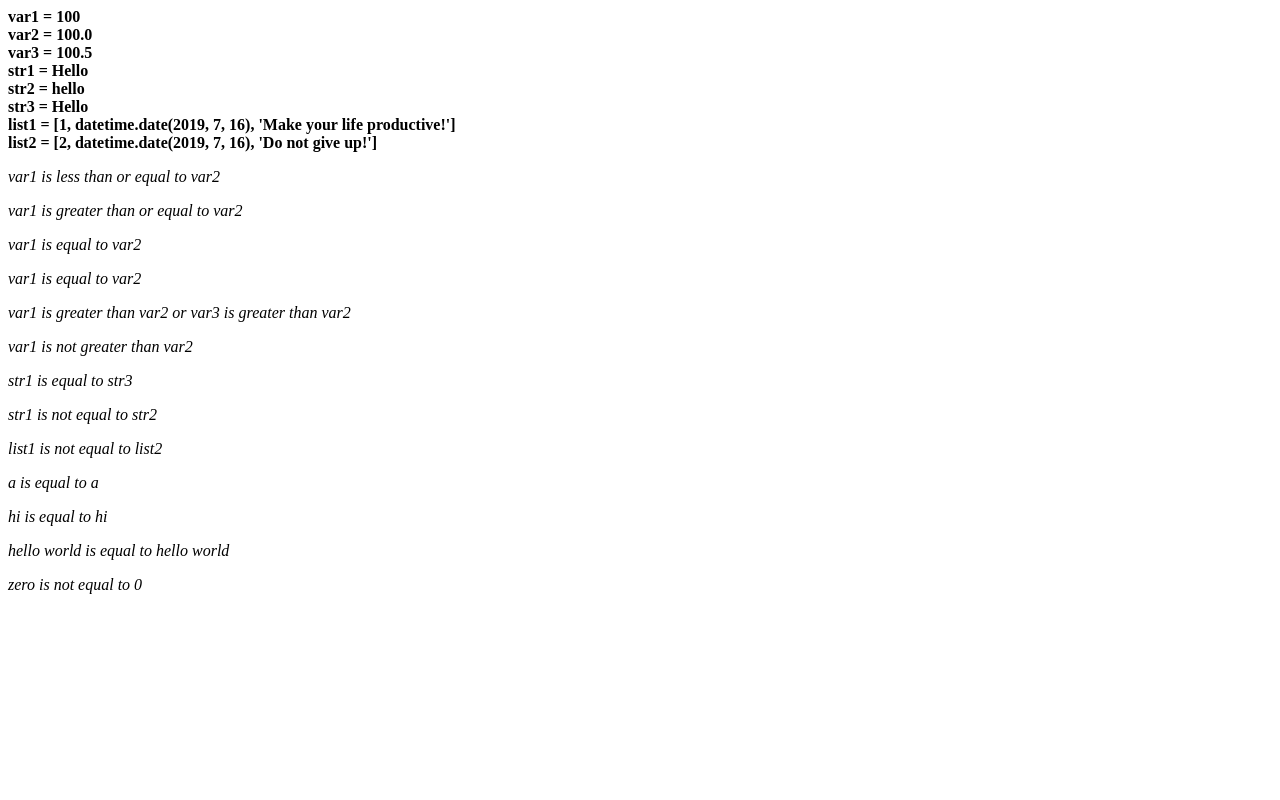
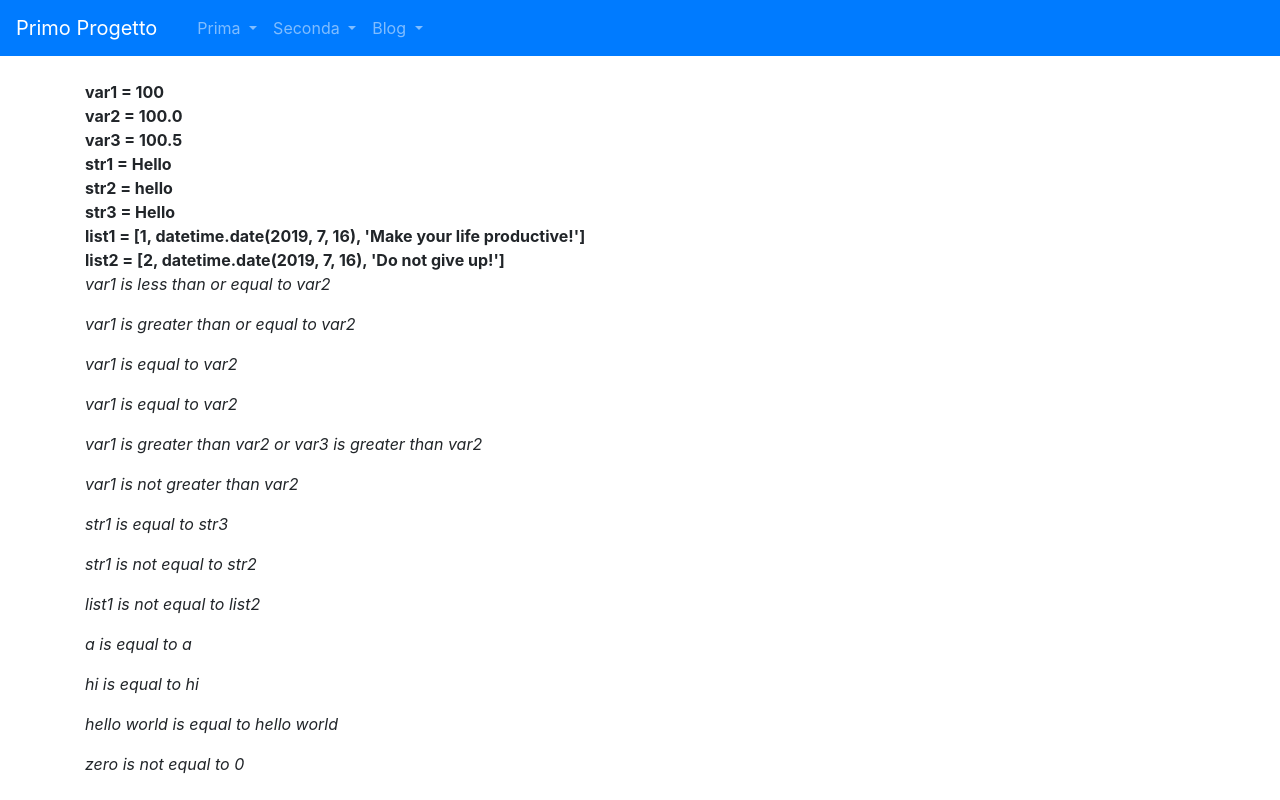
Before and after one commit to informistica/primo_progetto, a Django app: page /seconda_app/ifelif in a window 1280 px wide. Run offline with Django 3.2, Linux system fonts and the light colour scheme; some libraries are stand-ins or nearby versions.

Commit message:
Aggiunto bootstrap
Aggiunto templates base/extends

```diff
--- a/seconda_app/templates/es_ifelif.html
+++ b/seconda_app/templates/es_ifelif.html
@@ -1,11 +1,10 @@
-<!DOCTYPE html>
-<html lang="en">
-<head>
-    <meta charset="UTF-8">
-    <title>if elif</title>
-</head>
-<body>
-<b>var1 = {{ var1 }}</b> <br/>
+{% extends 'base.html'%}
+{%block title%}
+	{{block.super}} | if elif
+{%endblock title%}
+
+{%block content%}
+   <b>var1 = {{ var1 }}</b> <br/>
 <b>var2 = {{ var2 }}</b> <br/>
 <b>var3 = {{ var3 }}</b> <br/>
 <b>str1 = {{ str1 }}</b> <br/>
@@ -16,9 +15,9 @@
 
 
 {% if var1 < var2 %}
-	<p><i>var1 is smaller than var2 </i></b>
+	<p><i>var1 is smaller than var2 </i></p>
 {% elif var1 > var2 %}
-	<p><i>var1 is greater than var2 </i></b>
+	<p><i>var1 is greater than var2 </i></p>
 {% endif %}
 
 
@@ -127,6 +126,4 @@
 {% elif zero != 0 %}
 	<p><i>zero is not equal to 0</i></p>
 {% endif %}
-
-</body>
-</html>
+{%endblock content%}
--- /dev/null
+++ b/templates/base.html
@@ -0,0 +1,91 @@
+{%load static%}
+<!DOCTYPE html>
+<html lang="it">
+<head>
+    <meta charset="utf-8">
+    <meta http-equiv="X-UA-Compatible" content="IE=edge">
+    <meta name="viewport" content="width=device-width, initial-scale=1">
+    <!-- The above 3 meta tags *must* come first in the head; any other head content must come *after* these tags -->
+    <title>{% block title %}Web apps{% endblock title %}</title>
+
+    <!-- Bootstrap -->
+    <!-- Latest compiled and minified CSS -->
+    <link rel="stylesheet" href="https://maxcdn.bootstrapcdn.com/bootstrap/4.0.0/css/bootstrap.min.css"
+          integrity="sha384-Gn5384xqQ1aoWXA+058RXPxPg6fy4IWvTNh0E263XmFcJlSAwiGgFAW/dAiS6JXm" crossorigin="anonymous">
+    <!-- HTML5 shim and Respond.js for IE8 support of HTML5 elements and media queries -->
+    <!-- WARNING: Respond.js doesn't work if you view the page via file:// -->
+    <!--[if lt IE 9]>
+    <script src="https://oss.maxcdn.com/html5shiv/3.7.3/html5shiv.min.js"></script>
+    <script src="https://oss.maxcdn.com/respond/1.4.2/respond.min.js"></script>
+    <![endif]-->
+    <!-- Latest compiled and minified JavaScript -->
+    <script src="https://code.jquery.com/jquery-3.2.1.min.js"></script>
+    <script src="https://cdnjs.cloudflare.com/ajax/libs/popper.js/1.12.9/umd/popper.min.js"
+            integrity="sha384-ApNbgh9B+Y1QKtv3Rn7W3mgPxhU9K/ScQsAP7hUibX39j7fakFPskvXusvfa0b4Q"
+            crossorigin="anonymous"></script>
+    <script src="https://maxcdn.bootstrapcdn.com/bootstrap/4.0.0/js/bootstrap.min.js"
+            integrity="sha384-JZR6Spejh4U02d8jOt6vLEHfe/JQGiRRSQQxSfFWpi1MquVdAyjUar5+76PVCmYl"
+            crossorigin="anonymous"></script>
+</head>
+  <body>
+    <nav class="navbar navbar-expand-lg navbar-dark bg-primary">
+      <a class="navbar-brand" href="/">Primo Progetto</a>
+      <button class="navbar-toggler" type="button" data-toggle="collapse" data-target="#navbarSupportedContent" aria-controls="navbarSupportedContent" aria-expanded="false" aria-label="Toggle navigation">
+        <span class="navbar-toggler-icon"></span>
+      </button>
+      <div class="collapse navbar-collapse" id="navbarSupportedContent">
+        <ul class="navbar-nav mr-auto">
+          <li class="nav-item active">
+            <a class="nav-link" href="/"> <span class="sr-only">(current)</span></a>
+          </li>
+          <li class="nav-item dropdown">
+                <a class="nav-link dropdown-toggle" href="#" id="navbarDropdown" role="button" data-toggle="dropdown"
+                   aria-haspopup="true" aria-expanded="false">
+                    Prima
+                </a>
+                <div class="dropdown-menu" aria-labelledby="navbarDropdown">
+                    <a class="dropdown-item" href="{% url 'prima_app:index' %}">Index</a>
+                    <a class="dropdown-item" href="{% url 'prima_app:home' %}">Home</a>
+                    <a class="dropdown-item" href="{% url 'prima_app:chisiamo' %}">Chi siamo</a>
+                    <a class="dropdown-item" href="{% url 'prima_app:variabili' %}">Variabili</a>
+
+                </div>
+          </li>
+          <li class="nav-item dropdown">
+            <a class="nav-link dropdown-toggle" href="#" id="navbarDropdown" role="button" data-toggle="dropdown" aria-haspopup="true" aria-expanded="false">
+              Seconda
+            </a>
+            <div class="dropdown-menu" aria-labelledby="navbarDropdown">
+              <a class="dropdown-item" href="{% url 'seconda_app:if' %}">if</a>
+              <a class="dropdown-item" href="{% url 'seconda_app:ifelse' %}">ifelse</a>
+              <a class="dropdown-item" href="{% url 'seconda_app:elif' %}">elif</a>
+              <a class="dropdown-item" href="{% url 'seconda_app:for' %}">for</a>
+            </div>
+          </li>
+
+          <li class="nav-item dropdown">
+            <a class="nav-link dropdown-toggle" href="#" id="navbarDropdown" role="button" data-toggle="dropdown" aria-haspopup="true" aria-expanded="false">
+              Blog
+            </a>
+            <div class="dropdown-menu" aria-labelledby="navbarDropdown">
+            <!--  <a class="dropdown-item" href="/blog/crea-post">Crea post</a> -->
+              <a class="dropdown-item" href="{% url 'blog:crea_post' %}">Crea post</a>
+              <a class="dropdown-item" href="{% url 'blog:lista_post' %}">Leggi post</a>
+
+            </div>
+          </li>
+
+        </ul>
+
+      </div>
+    </nav>
+
+    <div class="container my-4">
+      <h3></h3>
+     {%block content%}
+
+     {%endblock content%}
+    </div>
+
+   </body>
+</html>
```
Also changed, not shown: prima_app/templates/index.html (+7 -9 lines), prima_app/templates/variabili.html (+8 -11 lines), seconda_app/templates/es_for.html (+8 -10 lines), seconda_app/templates/es_if.html (+8 -10 lines), seconda_app/templates/es_ifelse.html (+10 -12 lines), 1 other file.
